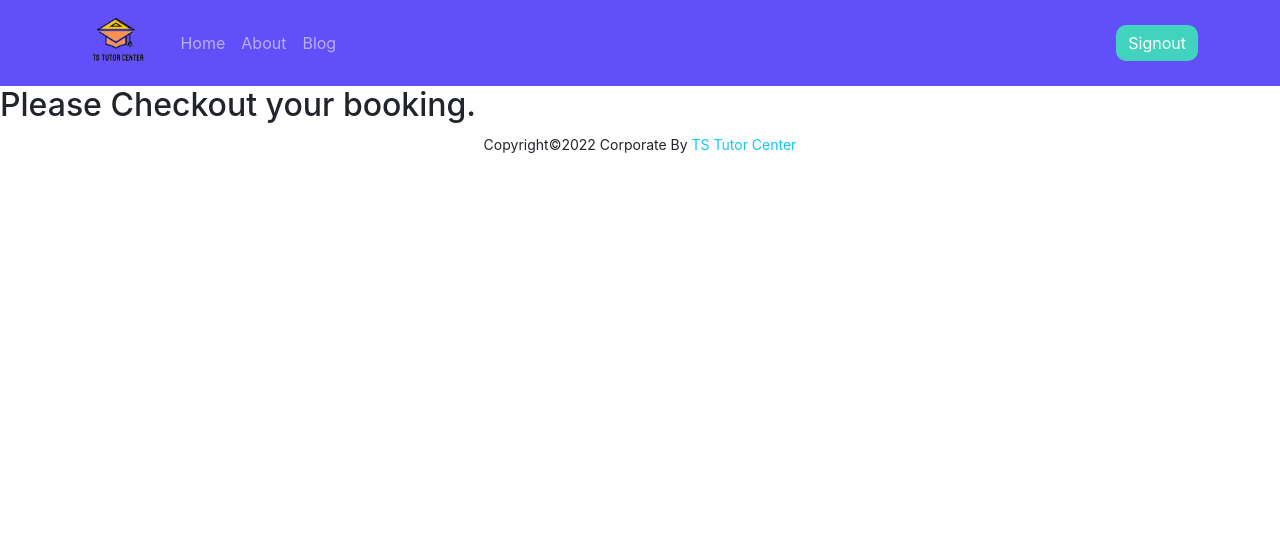
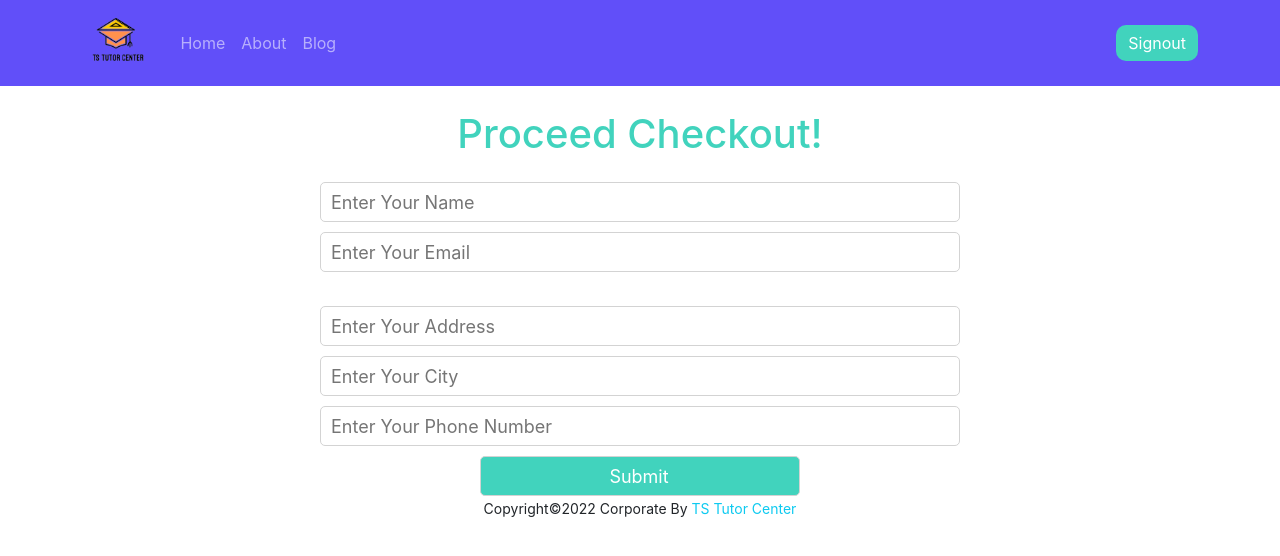
Before and after one commit to tanverrana/ts-tutor-center, a React (Create React App) app: page /checkout in a window 1280 px wide. Shown: the top 556 px of the page. Built offline with nearby package versions, Linux system fonts and the light colour scheme; no server answers; sample sign-in values are in the browser's storage.

Commit message:
checkout page

```diff
--- a/src/components/Blog/Blog.js
+++ b/src/components/Blog/Blog.js
@@ -34,7 +34,7 @@ const Blog = () => {
             <div className="my-4">
                 <h3> Why are you using firebase? What other options do you have to implement authentication?</h3>
                 <div>
-                    <p>I can use Firebase Authentication to allow users to sign in to our app using one or more sign-in methods, including email address and password sign-in, and federated identity providers such as Google Sign-in , Facebook Login, Git Hub logins and any others social media .So I can use Firebase.And Other option is React Hook that i can use React Hook.</p>
+                    <p>I can use Firebase Authentication to allow users to sign in to our app using one or more sign-in methods, including email address and password sign-in, and federated identity providers such as Google Sign-in , Facebook Login, Git Hub logins and any others social media .So I can use Firebase.And Other option is  Microservices.</p>
                 </div>
             </div>
             <div>
--- a/src/components/Checkout/Checkout.js
+++ b/src/components/Checkout/Checkout.js
@@ -2,8 +2,20 @@ import React from 'react';
 
 const Checkout = () => {
     return (
-        <div>
-            <h2>Please Checkout your booking.</h2>
+        <div className="register-form">
+            <h2 className="text-center services-title my-4">Proceed Checkout!</h2>
+            <form>
+
+                <input type="text" name="name" id="" placeholder="Enter Your Name" />
+                <input type="email" name="email" id="" placeholder="Enter Your Email" required /><br />
+                <input type="text" name="" id="" placeholder="Enter Your Address" />
+                <input type="text" name="" id="" placeholder="Enter Your City" />
+                <input type="text" name="" id="" placeholder="Enter Your Phone Number" />
+
+                <input className="btn header-button w-50 mx-auto" type="submit" value="Submit" />
+            </form>
+
+
         </div>
     );
 };
```
Also changed, not shown: 1 other file (tests, documents, lock files or other folders).
